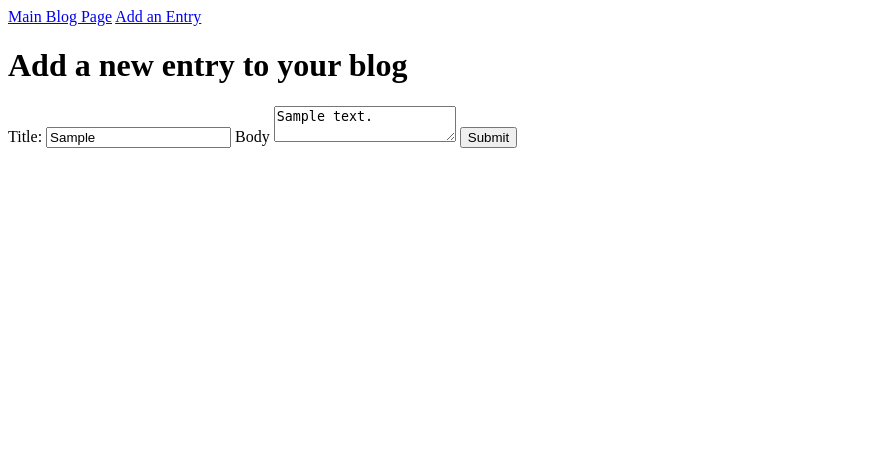
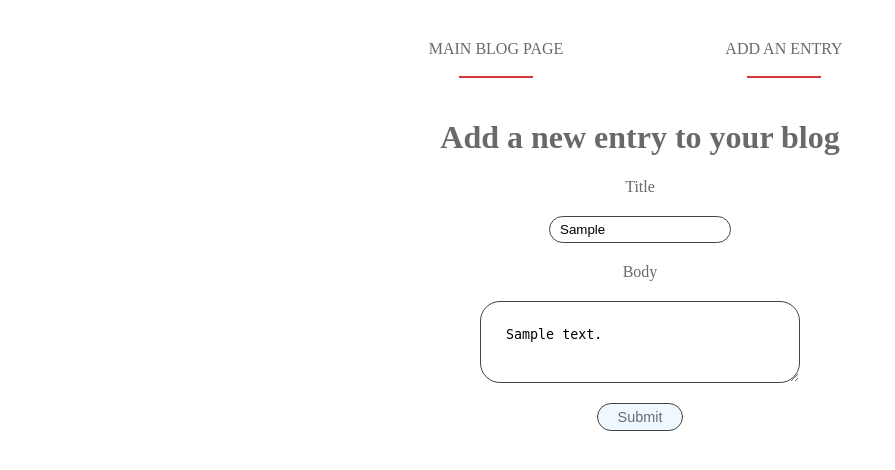
Before and after one commit to phucodes/Blogz, a Flask app: template templates/newpost.html in a window 1280 px wide. Shown: the top 470 px of the page, without its empty margins (0-895 px from the left). Run offline with Flask 2, Linux system fonts and the light colour scheme; the template is opened without the code that fills it: most values are stand-ins (such as "Sample title", 1, 10 or a date in 2020).

Commit message:
Add styling

```diff
--- /dev/null
+++ b/static/styles/style.css
@@ -0,0 +1,164 @@
+body {
+    padding: 0;
+    margin: 0;
+    font-family: Futura PT;
+    color: #696969;
+}
+
+.error {
+    color: #d53838;
+    width: 100%;
+}
+
+.navigation {
+    width: 45%;
+    margin: 0 auto;
+    padding: 20px;
+    display: flex;
+    flex-wrap: wrap;
+}
+
+.navigation a {
+    padding: 20px;
+    text-align: center;
+    width: calc(50% - 40px);
+    box-sizing: border-box;
+    text-transform: uppercase;
+    margin: 0 20px;
+    color: #696969;
+    position: relative;
+}
+
+.nav::before {
+    content: "";
+    position: absolute;
+    left: 35%;
+    bottom: 0;
+    height: 2px;
+    width: 30%;
+    border-bottom: 2px solid #d53838;
+    margin: 0 auto;
+}
+
+.main-wrapper {
+    width: 70%;
+    display: flex;
+    flex-wrap: wrap;
+    margin: 0 auto;
+}
+
+.main-wrapper h1 {
+    width: 100%;
+    text-align: center;
+    font-size: 3em;
+}
+
+.empty {
+    text-align: center;
+    width: 70%;
+    margin: 0 auto;
+}
+
+.blog-wrapper {
+    display: flex;
+    flex-wrap: wrap;
+    width: 100%;
+    margin: 0 auto;
+}
+
+.blog-post {
+    width: 60%;
+    display: flex;
+    flex-wrap: wrap;
+    margin: 20px auto;
+    padding-bottom: 40px;
+
+    position: relative;
+    z-index: 1;
+}
+
+.blog-post::before {
+    content: "";
+    position: absolute;
+    left: 30%;
+    bottom: 0;
+    height: 2px;
+    width: 35%;
+    border-bottom: 2px solid #d53838;
+    margin: 0 auto;
+}
+
+blog-post h1 {
+    text-align: center;
+}
+
+a {
+    text-decoration: none;
+    color: #696969;
+}
+
+a:visited {
+    text-decoration: none;
+    color: #696969;
+}
+
+.form {
+
+    display: flex;
+    flex-wrap: wrap;
+    width: 50%;
+    margin: 0 auto;
+    text-align: center;
+
+}
+
+.form form {
+    width: 100%;
+}
+
+.text-form,
+.title-form {
+    width: 50%;
+    margin: 0 auto;
+    display: flex;
+    flex-wrap: wrap;
+}
+
+.text-form label,
+.title-form label {
+    width: 100%;
+}
+
+.text-form textarea,
+.title-form input {
+    width: 50%;
+    margin: 20px auto;
+    padding: 5px 10px;
+    border: 1px solid #424242;
+    border-radius: 100px;
+}
+
+.text-form textarea {
+    width: 100%;
+    padding: 25px;
+    border-radius: 20px;
+}
+
+.form h1 {
+    width: 100%;
+}
+
+.submit {
+    padding: 5px 20px;
+    border-radius: 100px;
+    color: #696969;
+    background-color: aliceblue;
+    border: 1px solid #424242;
+    transition-duration: 0.4s;
+    font-size: 0.9em;
+}
+
+.submit:hover {
+    background-color: #424242;
+    color: #ffffff;
+}
--- a/templates/base.html
+++ b/templates/base.html
@@ -1,20 +1,17 @@
 <!doctype html>
 <html>
     <head>
+        <meta charset="utf-8">
         <title>{{title}}</title>
-        <style>
-            .error {
-                color: red;
-            }
-        </style>
+        <link rel= "stylesheet" type= "text/css" href= "{{ url_for('static',filename='styles/style.css') }}">
     </head>
 
     <body>
 
-        <div>
-            <a href="/blog">Main Blog Page</a>
-            <a href="/newpost">Add an Entry</a>
-        </div>
+        <nav class="navigation">
+            <a class="nav" href="/blog">Main Blog Page</a>
+            <a class="nav" href="/newpost">Add an Entry</a>
+        </nav>
 
         {% block content %}
         {% endblock %}
--- a/templates/newpost.html
+++ b/templates/newpost.html
@@ -2,16 +2,22 @@
 
 {% block content %}
 
-<div>
+<div class='form'>
     <h1>Add a new entry to your blog</h1>
     <form action="/newpost" method="post">
-        <label for="title">Title:</label>
-        <input name="title" type="text" value={{title}} >
-        <span class="error">{{title_error}}</span>
-        <label for="text">Body</label>
-        <textarea name="text">{{text}}</textarea>
-        <span class="error">{{text_error}}</span>
-        <input type="submit" value="Submit">
+        <div class="title-form">
+            <label for="title">Title</label>
+            <span class="error">{{title_error}}</span>
+            <input name="title" type="text" value={{title}} >
+        </div>
+
+        <div class="text-form">
+            <label for="text">Body</label>
+            <span class="error">{{text_error}}</span>
+            <textarea name="text">{{text}}</textarea>
+        </div>
+
+        <input class="submit" type="submit" value="Submit">
     </form>
 </div>
 
```
Also changed, not shown: templates/blog-list.html (+7 -4 lines), templates/posts.html (+4 -4 lines).
